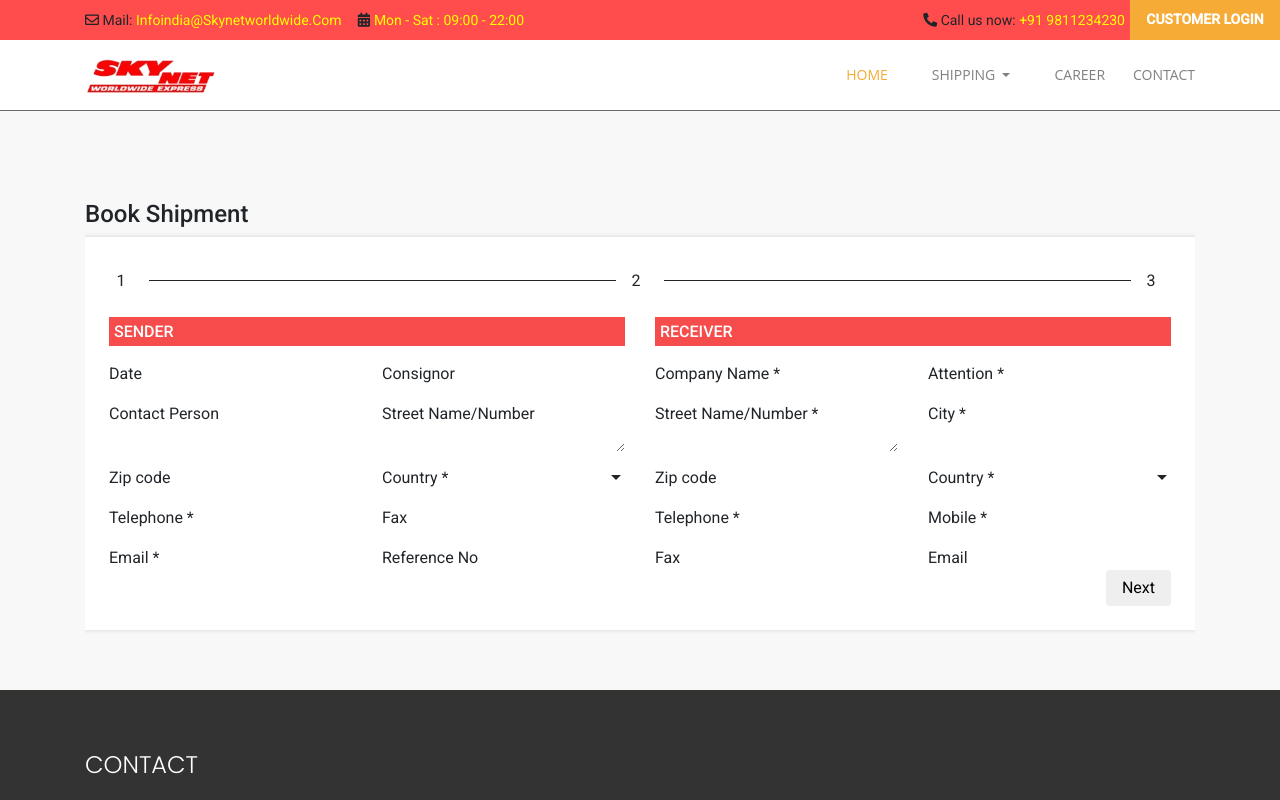
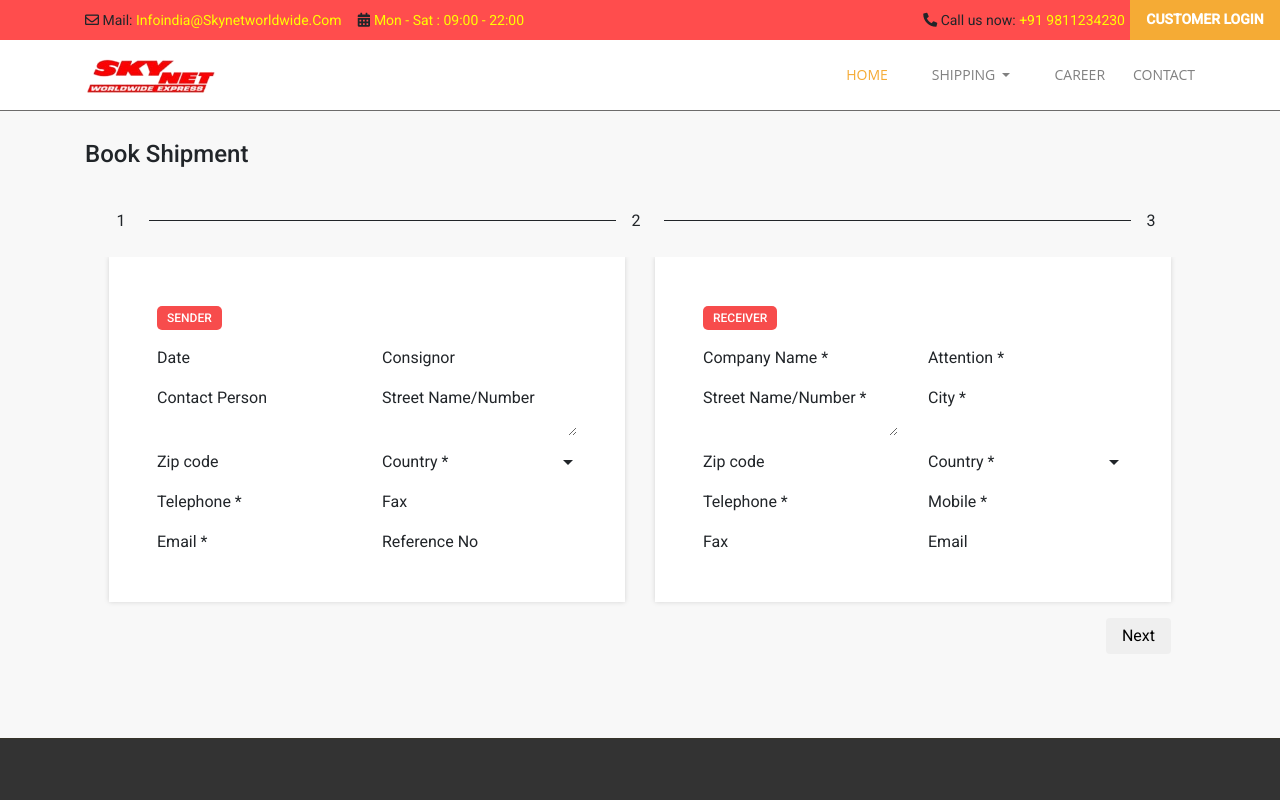
Before and after one commit to KishanChand/shipping, an Angular app: page /book-shipment in a window 1280 px wide. Shown: the top 800 px of the page. Built offline with nearby package versions, Linux system fonts and the light colour scheme.

Commit message:
file updated

```diff
--- a/src/app/data.service.ts
+++ b/src/app/data.service.ts
@@ -14,7 +14,6 @@ const httpHeaders = new HttpHeaders({
 export class DataService {
   private rateDetails = new BehaviorSubject<any>('');
   public rateDetails$ = this.rateDetails.asObservable();
-  test;
   constructor(private http: HttpClient) { }
 
   getRateDetails(val) {
@@ -26,25 +25,7 @@ export class DataService {
   }
 
   gettoCountry(val) {
-    console.log(val, 'ceckthis');
-    fetch('http://agsconcreteartdesigns.in/skynet-india/api/website/news_details', {
-      method: 'POST',
-      body: JSON.stringify(
-        {
-            news_id : 1
-        }
-      ),
-      headers: {
-        'Content-type': 'application/json; charset=UTF-8',
-        'Access-Control-Allow-Origin': '*'
-      },
-    })
-      .then((response) => response.json())
-      .then((json) => console.log(json, 'fetch result'));
-      this.test = {
-          origin_country_id : 3
-      }
-    return this.http.post('http://agsconcreteartdesigns.in/skynet-india/api/website/destination_country', this.test);
+    return this.http.post(baseUrl+'website/destination_country', '');
   }
 
   getfromCities() {
--- a/src/app/pages/book-shipment/book-shipment.component.html
+++ b/src/app/pages/book-shipment/book-shipment.component.html
@@ -1,7 +1,7 @@
 <main class="inner-main">
 <div class="container">
 
-    <section class="signup-step-container">
+    <section class="signup-step-container pt-0 bookShipment">
             <h4>Book Shipment</h4>
 
             <div class="row d-flex justify-content-center">
@@ -313,7 +313,7 @@
                     </div>
                 </div> -->
 
-                <div class="col-12 white-bg shadow">
+                <div class="col-12">
                     <!-- <div class="title-with-bg">BOOK A SHIPMENT</div> -->
                     <mat-horizontal-stepper [linear]="isLinear" #stepper>
                     <button mat-raised-button (click)="isLinear = !isLinear" id="toggle-linear">
@@ -324,6 +324,7 @@
                             <ng-template matStepLabel></ng-template>
                             <div class="row">
                                 <div class="col-md-6">
+                                    <div class="white-bg shadow p-5">
                                         <h6 class="mb-0 title-with-bg">Sender</h6>
                                         <div class="row">
                                             <div class="col-6">
@@ -392,8 +393,10 @@
                                             </div>
                                         </div>
                                     </div>
+                                </div>
 
                                 <div class="col-md-6">
+                                    <div class="white-bg shadow p-5">
                                         <h6 class="mb-0 title-with-bg">Receiver</h6>
                                         <div class="row">
                                             <div class="col-6">
@@ -463,13 +466,15 @@
                                         </div>
                                     </div>
                                 </div>
-                        <div class="text-right">
+                            </div>
+                            <div class="text-right mt-3">
                                 <button mat-raised-button color="warn" matStepperNext>Next</button>
                             </div>
                         </form>
                     </mat-step>
                     <mat-step [stepControl]="secondFormGroup" label="">
                         <form [formGroup]="secondFormGroup">
+                            <div class="white-bg shadow p-5">
                                 <div class="row">
                                     <div class="col-12">
                                         <h6 class="mb-0 title-with-bg">Shipping Details</h6>
@@ -632,17 +637,18 @@
                                             </div>
                                         </form>
                                     </div>
-
+                                </div>
+                            </div>
                             <div class="col-12">
-                                    <div class="text-right">
+                                <div class="text-right mt-3">
                                     <button mat-raised-button matStepperPrevious class="mr-2">Back</button>
                                     <button mat-raised-button color="warn" matStepperNext>Next</button>
-                                    </div>
                                 </div>
                             </div>
                         </form>
                     </mat-step>
                     <mat-step>
+                        <div class="white-bg shadow p-5">
                             <ng-template matStepLabel></ng-template>
                             <h6 class="mb-0 title-with-bg">Collection and Pickup Details</h6>
                             <form [formGroup]="thridFormGroup">
@@ -718,9 +724,11 @@
                                     </div>
                                 </div>
                             </form>
-                        <div class="text-right">
+                        </div>
+                        <div class="text-right mt-3">
                         <button mat-raised-button matStepperPrevious class="mr-2">Back</button>
-                        <button mat-raised-button color="warn" (click)="stepper.reset()">Reset</button>
+                        <button mat-raised-button (click)="stepper.reset()" class="mr-2">Reset</button>
+                        <button mat-raised-button color="warn" (click)="stepper.reset()">Submit</button>
                         </div>
                     </mat-step>
                     </mat-horizontal-stepper>
--- a/src/app/pages/home/home.component.ts
+++ b/src/app/pages/home/home.component.ts
@@ -47,6 +47,7 @@ export class HomeComponent implements OnInit {
         } else {
           this.toCountries = [];
         }
+        console.log(this.toCountries, '+++');
       });
     } else {
       this.toCountries = [];
--- a/src/app/pages/rate/rate.component.ts
+++ b/src/app/pages/rate/rate.component.ts
@@ -23,8 +23,10 @@ export class RateComponent implements OnInit {
     window.scrollTo(0, 0);
     this.originCountryList();
     this.dataCenter.rateDetails$.subscribe(x => {
-      this.destinationCountry(x.fromCountry);
-      this.rateCalc.patchValue(x);
+      if(x != null && x != undefined && x != '') {
+        this.destinationCountry(x.fromCountry);
+        this.rateCalc.patchValue(x);
+      }
     });
   }
 
@@ -39,7 +41,12 @@ export class RateComponent implements OnInit {
   }
 
   destinationCountry(event) {
-    let originCountryId = event.target.value;
+    let originCountryId
+    if(event.target == undefined) {
+      originCountryId = event;
+    } else {
+      originCountryId = event.target.value
+    }
     if(originCountryId != "") {
       this.dataCenter.destinationCountryList(originCountryId).subscribe((response: any) => {
         if(response.Status == "Success") {
--- a/src/styles.scss
+++ b/src/styles.scss
@@ -2156,9 +2156,12 @@ body {
 }
 .title-with-bg{
   background-color: #f74c4c;
-  padding: 5px;
+  padding: 5px 10px;
   text-transform: uppercase;
   color: #ffff;
+  display: inline-block;
+  font-size: 12px;
+  border-radius: 5px;
   // font-weight: bold;
 }
 .inner-main{
@@ -2634,3 +2637,6 @@ body { margin: 0; font-family: Roboto, "Helvetica Neue", sans-serif; }
 .mat-radio-button ~ .mat-radio-button {
   margin-left: 16px;
 }
+.mat-stepper-horizontal, .mat-stepper-vertical {
+  background-color: transparent;
+}
```
Lines whose indentation alone changed are shown as unchanged.
